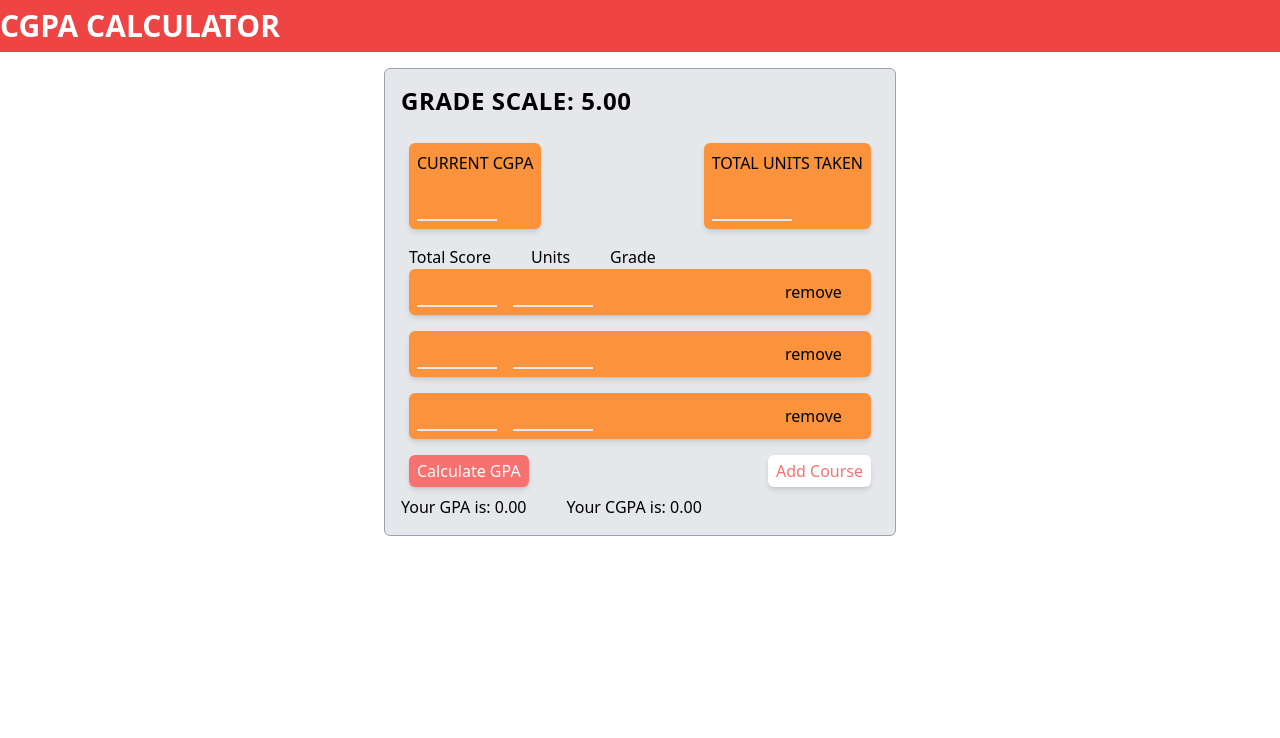
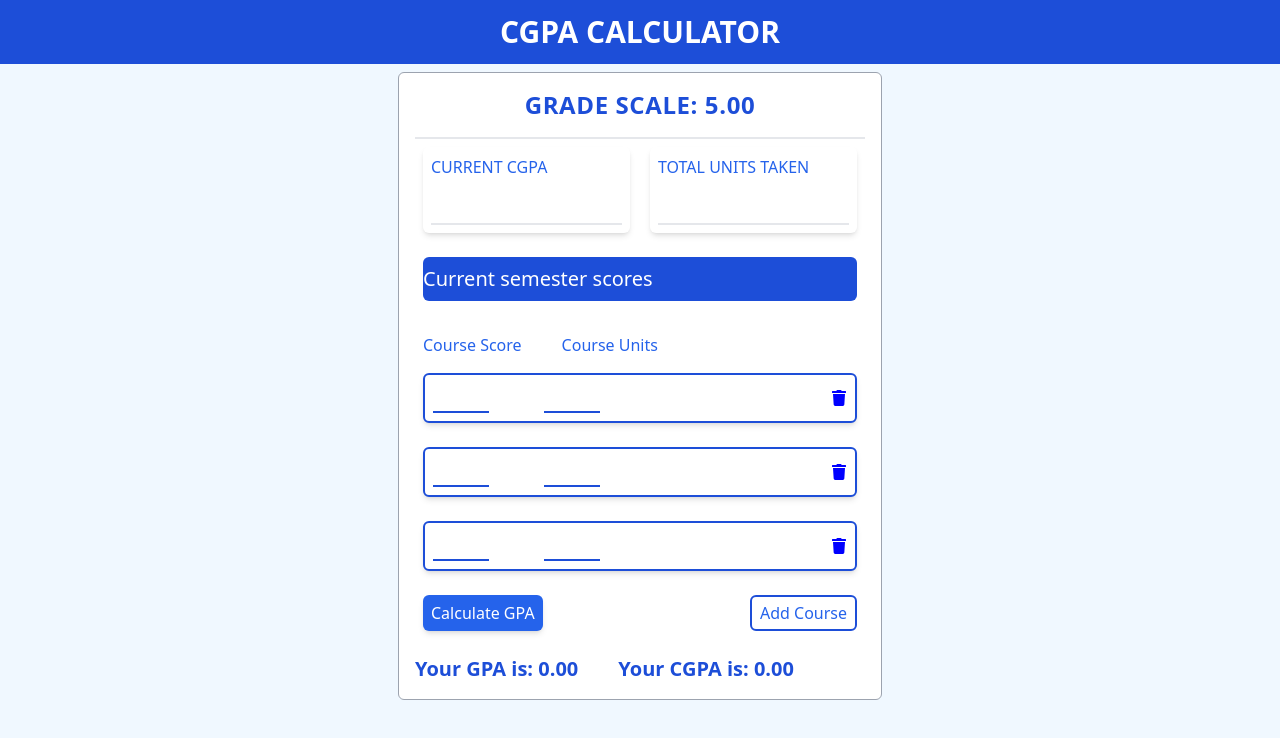
Before and after one commit to cent-kanayo/cgpacalculator, a Next.js app: page / in a window 1280 px wide. Shown: the top 738 px of the page. Built offline with nearby package versions, Linux system fonts and the light colour scheme.

Commit message:
Changing the UI

```diff
--- a/app/Header.tsx
+++ b/app/Header.tsx
@@ -1,8 +1,8 @@
 const Header = () => {
   return (
-    <header className="bg-red-500">
+    <header className="bg-blue-700 h-16 grid place-items-center">
       <div className="container mx-auto py-2 px-4 md:px-0">
-        <h1 className="text-2xl md:text-3xl text-white font-bold">
+        <h1 className="text-2xl md:text-3xl text-center text-white font-bold">
           CGPA CALCULATOR
         </h1>
       </div>
--- a/app/Hero.tsx
+++ b/app/Hero.tsx
@@ -1,5 +1,6 @@
 'use client';
 import React, { useRef, useState } from 'react';
+import { FaTrash } from 'react-icons/fa';
 
 interface Score {
   id: number;
@@ -43,6 +44,7 @@ const Hero = () => {
   const [grades, setGrades] = useState(courses as Score[]);
   const [gp, setGp] = useState(0);
   const [cgpa, setCgpa] = useState(0);
+  const [showGrade, setShowGrade] = useState(false);
 
   const cgpaRef = useRef<null | HTMLInputElement>(null);
   const totalUnitsRef = useRef<null | HTMLInputElement>(null);
@@ -95,81 +97,84 @@ const Hero = () => {
     } else {
       setCgpa(yourGp.gp);
     }
+    setShowGrade(true);
   };
   return (
-    <main className="bg-white p-4 vh">
-      <div className="md:container mx-auto border border-gray-400 bg-gray-200 p-4 rounded-md lg:max-w-lg">
+    <main className="p-2 md:max-w-[500px] mx-auto">
+      <div className=" border border-gray-400 bg-white p-4 rounded-md ">
         <div className="border-b-2 border-gray-200">
-          <h1 className="text-2xl font-semibold mb-4 tracking-wide uppercase">
+          <h1 className="text-2xl text-center text-blue-700 font-semibold mb-4 tracking-wide uppercase">
             Grade scale: 5.00
           </h1>
         </div>
-        <div className=" rounded-md p-2 ">
+        <div className=" rounded-md p-2">
           <form onSubmit={handleSubmit}>
-            <div className="flex justify-between items-center mb-4">
-              <div className="flex flex-col gap-4 bg-orange-400 rounded-md shadow-md p-2">
+            <div className="flex justify-between items-center mb-6 gap-x-5">
+              <div className="flex-1 flex flex-col gap-4 text-blue-600 rounded-md shadow-md p-2">
                 <label htmlFor="cgpa">CURRENT CGPA</label>
                 <input
-                  type="text"
+                  type="number"
                   ref={cgpaRef}
-                  className="w-20 bg-inherit border-b-2 focus:outline-none text-white text-xl"
+                  className="w-full bg-inherit border-b-2 focus:outline-none text-blue-600 text-xl"
                 />
               </div>
-              <div className="flex flex-col gap-4 bg-orange-400 rounded-md shadow-md p-2">
+              <div className="flex-1 flex flex-col gap-4 text-blue-600 rounded-md shadow-md p-2">
                 <label htmlFor="cgpa">TOTAL UNITS TAKEN</label>
                 <input
                   type="number"
                   ref={totalUnitsRef}
-                  className="w-20 bg-inherit border-b-2 focus:outline-none text-white text-xl"
+                  className="w-full bg-inherit border-b-2 focus:outline-none text-blue-600 text-xl"
                 />
               </div>
             </div>
-
-            <div className="flex gap-10">
-              <h3>Total Score</h3>
-              <h3>Units</h3>
-              <h3>Grade</h3>
+            <div className="bg-blue-700 text-white  py-2 text-xl rounded-md mb-8 ">
+              <h3>Current semester scores</h3>
             </div>
 
+            <div className="flex gap-10 text-blue-600 mb-4">
+              <h3>Course Score</h3>
+              <h3>Course Units</h3>
+              {showGrade && <h3>Grade</h3>}
+            </div>
             {grades.map((score, index) => {
               return (
                 <div
                   key={index}
-                  className="mb-4 flex gap-4 bg-orange-400 rounded-md shadow-md p-2"
+                  className="mb-6 flex items-center justify-between gap-12 bg-white border-2 border-blue-700  rounded-md shadow-md p-2"
                 >
                   <input
                     type="number"
                     onChange={(e) => (score.score = +e.target.value)}
-                    className="w-20 bg-inherit border-b-2 focus:outline-none text-white text-xl"
+                    className="w-14 bg-inherit border-b-2 border-blue-700 focus:outline-none text-blue-600 text-xl"
                   />
                   <input
                     type="number"
                     onChange={(e) => (score.units = +e.target.value)}
                     required
-                    className="w-20 bg-inherit border-b-2 focus:outline-none text-white text-xl"
+                    className="w-14 bg-inherit border-b-2 border-blue-700  md:mr-10 focus:outline-none text-blue-600 text-xl"
                   />
 
-                  <p className="mr-20 lg:mr-40">{score.value}</p>
+                  <p className="mr-20 text-blue-600 ">{score.value}</p>
                   <button
                     onClick={() =>
                       setGrades(grades.filter((gd) => gd.id !== score.id))
                     }
-                    className="justify-self-end"
+                    className="justify-self-end bg-"
                   >
-                    remove
+                    <FaTrash fill="blue" />
                   </button>
                 </div>
               );
             })}
-            <div className="flex justify-between">
+            <div className="flex justify-between mb-4">
               <button
                 type="submit"
-                className="bg-red-400 px-2 py-1 rounded-md text-white shadow-md hover:bg-white hover:text-red-400 transition-all duration-300 ease-linear"
+                className="bg-blue-600 px-2 py-1 rounded-md text-white shadow-md  hover:animate-pulse transition-all duration-300 ease-linear"
               >
                 Calculate GPA
               </button>
               <button
-                className="bg-white px-2 py-1 rounded-md text-red-400 shadow-md hover:bg-red-400 hover:text-white transition-all duration-300 ease-linear"
+                className="bg-white px-2 py-1 rounded-md text-blue-600 border-2 border-blue-700 hover:animate-pulse transition-all duration-300 ease-linear"
                 type="button"
                 onClick={addCourse}
               >
@@ -179,7 +184,7 @@ const Hero = () => {
           </form>
         </div>
 
-        <div className="flex gap-10">
+        <div className="flex gap-10 text-blue-700 text-xl font-semibold">
           <h3>Your GPA is: {gp.toFixed(2)}</h3>
           <h3>Your CGPA is: {cgpa.toFixed(2)}</h3>
         </div>
--- a/package.json
+++ b/package.json
@@ -6,9 +6,11 @@
     "start": "next start"
   },
   "dependencies": {
+    "@types/react-icons": "^3.0.0",
     "next": "latest",
     "react": "18.2.0",
-    "react-dom": "18.2.0"
+    "react-dom": "18.2.0",
+    "react-icons": "^4.7.1"
   },
   "devDependencies": {
     "@types/node": "18.11.3",
--- a/styles/globals.css
+++ b/styles/globals.css
@@ -2,6 +2,10 @@
 @tailwind components;
 @tailwind utilities;
 
+body {
+  background-color: aliceblue;
+}
+
 .vh {
   height: 90vh;
 }
```
Also changed, not shown: 1 other file (tests, documents, lock files or other folders).
